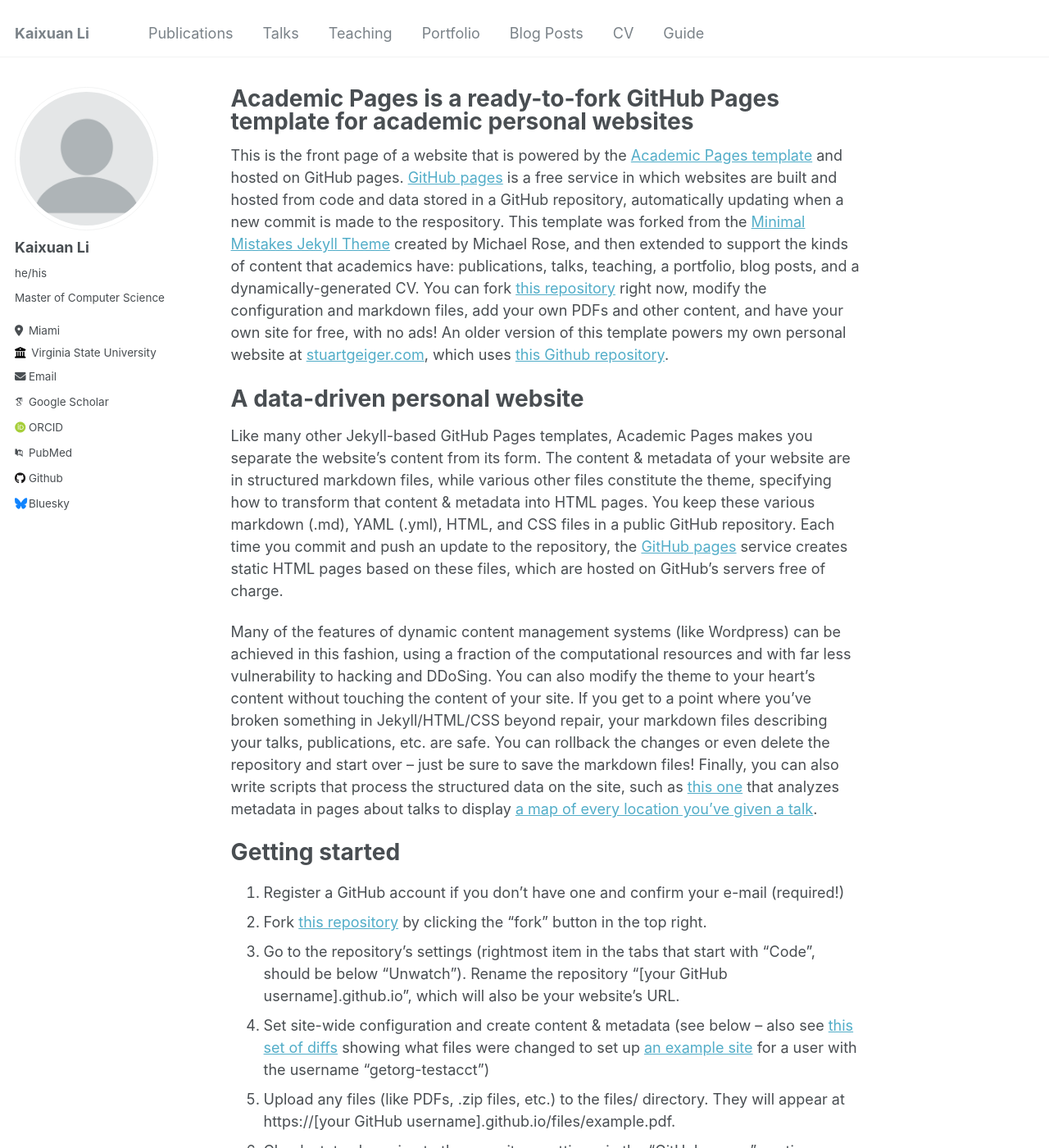
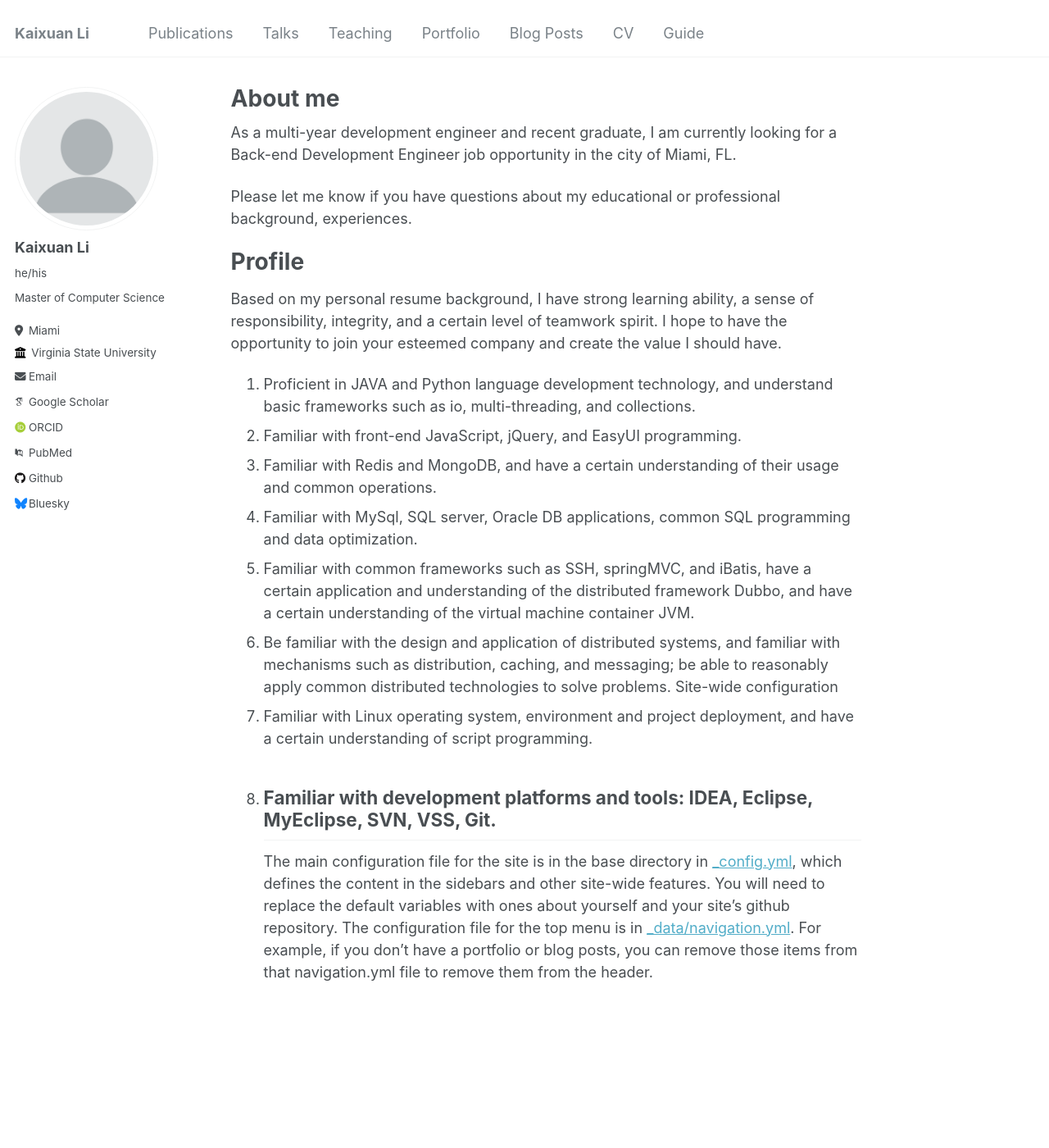
Before and after one commit to KaixuanLee/KaixuanLee.github.io, a Jekyll site: the page built from _pages/about.md, in a window 1280 px wide and 1400 px high. Shown: the whole window at 82% size. Built offline with Jekyll 4.4.1, drawn with Linux system fonts in a browser that asks for light colours; some web fonts are replaced; some of the changed text lies outside the part shown.

Commit message:
about me

```diff
--- a/_pages/about.md
+++ b/_pages/about.md
@@ -1,49 +1,27 @@
 ---
 permalink: /
-title: "Academic Pages is a ready-to-fork GitHub Pages template for academic personal websites"
+title: "About me"
 author_profile: true
 redirect_from:
   - /about/
   - /about.html
 ---
 
-This is the front page of a website that is powered by the [Academic Pages template](https://github.com/academicpages/academicpages.github.io) and hosted on GitHub pages. [GitHub pages](https://pages.github.com) is a free service in which websites are built and hosted from code and data stored in a GitHub repository, automatically updating when a new commit is made to the respository. This template was forked from the [Minimal Mistakes Jekyll Theme](https://mmistakes.github.io/minimal-mistakes/) created by Michael Rose, and then extended to support the kinds of content that academics have: publications, talks, teaching, a portfolio, blog posts, and a dynamically-generated CV. You can fork [this repository](https://github.com/academicpages/academicpages.github.io) right now, modify the configuration and markdown files, add your own PDFs and other content, and have your own site for free, with no ads! An older version of this template powers my own personal website at [stuartgeiger.com](http://stuartgeiger.com), which uses [this Github repository](https://github.com/staeiou/staeiou.github.io).
+As a multi-year development engineer and recent graduate, I am currently looking for a Back-end Development Engineer job opportunity in the city of Miami, FL.
 
-A data-driven personal website
+Please let me know if you have questions about my educational or professional background, experiences.
+
+Profile
 ======
-Like many other Jekyll-based GitHub Pages templates, Academic Pages makes you separate the website's content from its form. The content & metadata of your website are in structured markdown files, while various other files constitute the theme, specifying how to transform that content & metadata into HTML pages. You keep these various markdown (.md), YAML (.yml), HTML, and CSS files in a public GitHub repository. Each time you commit and push an update to the repository, the [GitHub pages](https://pages.github.com/) service creates static HTML pages based on these files, which are hosted on GitHub's servers free of charge.
-
-Many of the features of dynamic content management systems (like Wordpress) can be achieved in this fashion, using a fraction of the computational resources and with far less vulnerability to hacking and DDoSing. You can also modify the theme to your heart's content without touching the content of your site. If you get to a point where you've broken something in Jekyll/HTML/CSS beyond repair, your markdown files describing your talks, publications, etc. are safe. You can rollback the changes or even delete the repository and start over -- just be sure to save the markdown files! Finally, you can also write scripts that process the structured data on the site, such as [this one](https://github.com/academicpages/academicpages.github.io/blob/master/talkmap.ipynb) that analyzes metadata in pages about talks to display [a map of every location you've given a talk](https://academicpages.github.io/talkmap.html).
-
-Getting started
-======
-1. Register a GitHub account if you don't have one and confirm your e-mail (required!)
-1. Fork [this repository](https://github.com/academicpages/academicpages.github.io) by clicking the "fork" button in the top right.
-1. Go to the repository's settings (rightmost item in the tabs that start with "Code", should be below "Unwatch"). Rename the repository "[your GitHub username].github.io", which will also be your website's URL.
-1. Set site-wide configuration and create content & metadata (see below -- also see [this set of diffs](http://archive.is/3TPas) showing what files were changed to set up [an example site](https://getorg-testacct.github.io) for a user with the username "getorg-testacct")
-1. Upload any files (like PDFs, .zip files, etc.) to the files/ directory. They will appear at https://[your GitHub username].github.io/files/example.pdf.
-1. Check status by going to the repository settings, in the "GitHub pages" section
-
+Based on my personal resume background, I have strong learning ability, a sense of responsibility, integrity, and a certain level of teamwork spirit. I hope to have the opportunity to join your esteemed company and create the value I should have.
+1. Proficient in JAVA and Python language development technology, and understand basic frameworks such as io, multi-threading, and collections.
+1. Familiar with front-end JavaScript, jQuery, and EasyUI programming.
+1. Familiar with Redis and MongoDB, and have a certain understanding of their usage and common operations.
+1. Familiar with MySql, SQL server, Oracle DB applications, common SQL programming and data optimization.
+1. Familiar with common frameworks such as SSH, springMVC, and iBatis, have a certain application and understanding of the distributed framework Dubbo, and have a certain understanding of the virtual machine container JVM.
+1. Be familiar with the design and application of distributed systems, and familiar with mechanisms such as distribution, caching, and messaging; be able to reasonably apply common distributed technologies to solve problems.
 Site-wide configuration
+1. Familiar with Linux operating system, environment and project deployment, and have a certain understanding of script programming.
+1. Familiar with development platforms and tools: IDEA, Eclipse, MyEclipse, SVN, VSS, Git.
 ------
 The main configuration file for the site is in the base directory in [_config.yml](https://github.com/academicpages/academicpages.github.io/blob/master/_config.yml), which defines the content in the sidebars and other site-wide features. You will need to replace the default variables with ones about yourself and your site's github repository. The configuration file for the top menu is in [_data/navigation.yml](https://github.com/academicpages/academicpages.github.io/blob/master/_data/navigation.yml). For example, if you don't have a portfolio or blog posts, you can remove those items from that navigation.yml file to remove them from the header.
-
-Create content & metadata
-------
-For site content, there is one markdown file for each type of content, which are stored in directories like _publications, _talks, _posts, _teaching, or _pages. For example, each talk is a markdown file in the [_talks directory](https://github.com/academicpages/academicpages.github.io/tree/master/_talks). At the top of each markdown file is structured data in YAML about the talk, which the theme will parse to do lots of cool stuff. The same structured data about a talk is used to generate the list of talks on the [Talks page](https://academicpages.github.io/talks), each [individual page](https://academicpages.github.io/talks/2012-03-01-talk-1) for specific talks, the talks section for the [CV page](https://academicpages.github.io/cv), and the [map of places you've given a talk](https://academicpages.github.io/talkmap.html) (if you run this [python file](https://github.com/academicpages/academicpages.github.io/blob/master/talkmap.py) or [Jupyter notebook](https://github.com/academicpages/academicpages.github.io/blob/master/talkmap.ipynb), which creates the HTML for the map based on the contents of the _talks directory).
-
-**Markdown generator**
-
-I have also created [a set of Jupyter notebooks](https://github.com/academicpages/academicpages.github.io/tree/master/markdown_generator
-) that converts a CSV containing structured data about talks or presentations into individual markdown files that will be properly formatted for the Academic Pages template. The sample CSVs in that directory are the ones I used to create my own personal website at stuartgeiger.com. My usual workflow is that I keep a spreadsheet of my publications and talks, then run the code in these notebooks to generate the markdown files, then commit and push them to the GitHub repository.
-
-How to edit your site's GitHub repository
-------
-Many people use a git client to create files on their local computer and then push them to GitHub's servers. If you are not familiar with git, you can directly edit these configuration and markdown files directly in the github.com interface. Navigate to a file (like [this one](https://github.com/academicpages/academicpages.github.io/blob/master/_talks/2012-03-01-talk-1.md) and click the pencil icon in the top right of the content preview (to the right of the "Raw | Blame | History" buttons). You can delete a file by clicking the trashcan icon to the right of the pencil icon. You can also create new files or upload files by navigating to a directory and clicking the "Create new file" or "Upload files" buttons.
-
-Example: editing a markdown file for a talk
-![Editing a markdown file for a talk](/images/editing-talk.png)
-
-For more info
-------
-More info about configuring Academic Pages can be found in [the guide](https://academicpages.github.io/markdown/). The [guides for the Minimal Mistakes theme](https://mmistakes.github.io/minimal-mistakes/docs/configuration/) (which this theme was forked from) might also be helpful.
```
